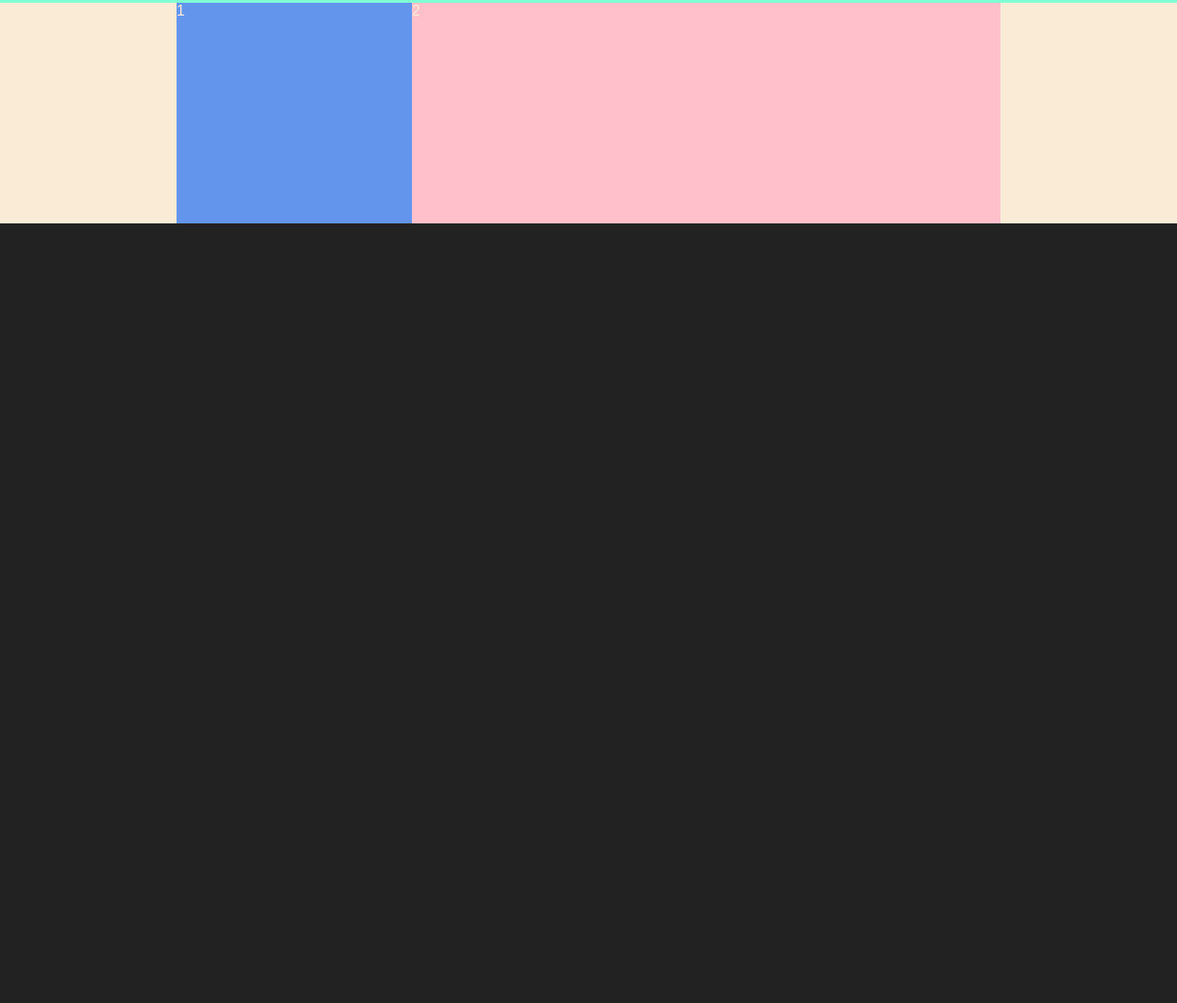
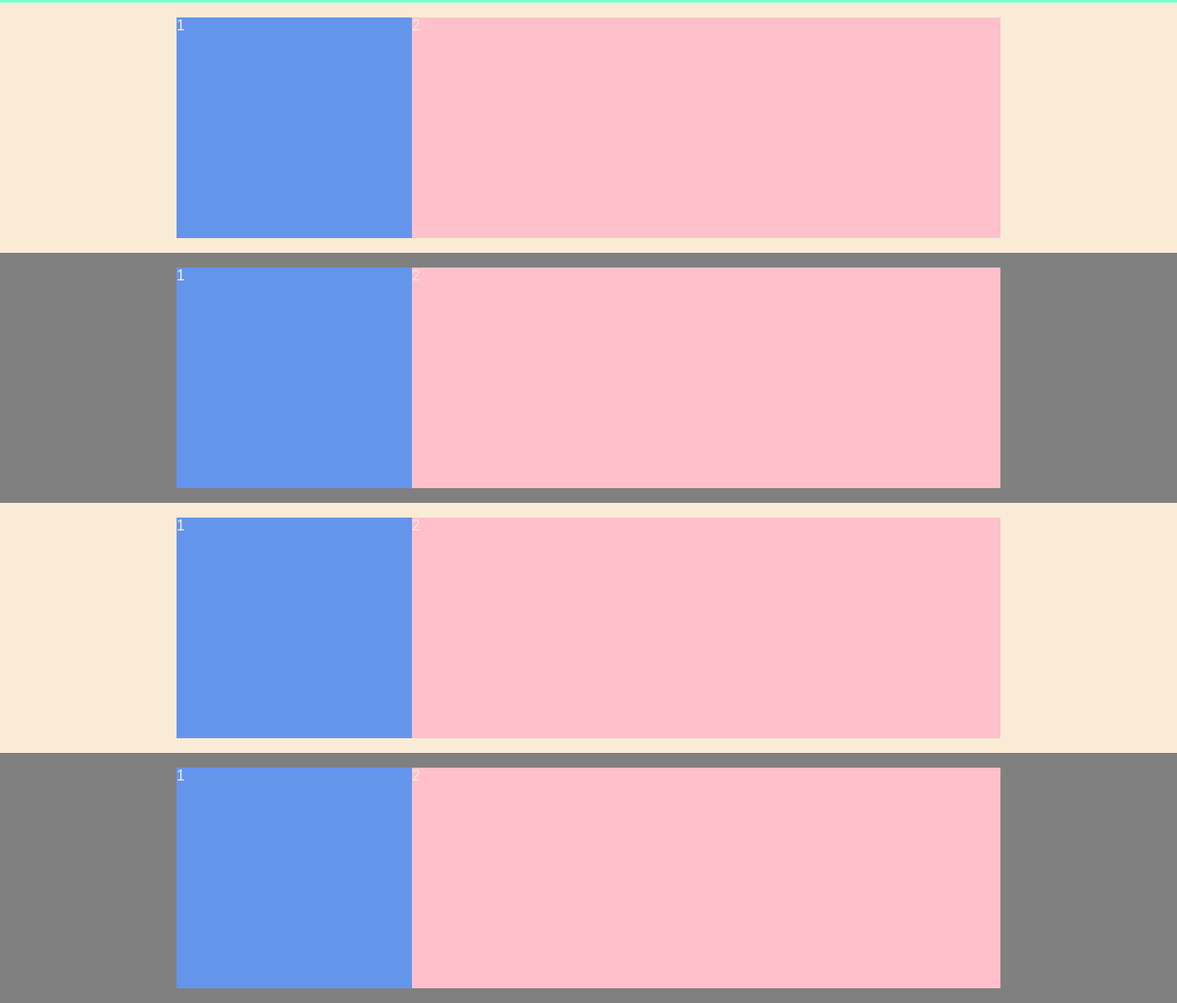
Before and after one commit to lucianocretella95/htmlcss-struttura-discord, a plain HTML site: page index.html/index.html in a window 1280 px wide. Shown: the part 319-1410 px from the top of the page at 92% size. Before the commit the page ends 800 px from the top, so only its background shows below. Drawn offline with Linux system fonts and the light colour scheme.

Commit message:
ultima commit

```diff
--- a/index.html/index.html
+++ b/index.html/index.html
@@ -27,6 +27,19 @@
             <section class="small-column">1</section>
             <section class="big-column">2</section>
         </div>
+        <div class="container3">
+            <section class="small-column">1</section>
+            <section class="big-column">2</section>
+        </div>
+        <div class="container4">
+            <section class="small-column">1</section>
+            <section class="big-column">2</section>
+        </div>
+        <div class="c5">
+            <section class="small-column">1</section>
+            <section class="big-column">2</section>
+        </div>
+        </div>
         <!-- <div class="container3">
             <section class="small-column">1</section>
             <section class="big-column">2</section>
--- a/style.css/style.css
+++ b/style.css/style.css
@@ -51,6 +51,8 @@ header{
     background-color:pink;
     width: 50%;
     height: 15rem;
+    margin-bottom: 1rem;
+    margin-top: 1rem;
 }
 
 
@@ -58,6 +60,8 @@ header{
     background-color: cornflowerblue;
     width: 20%;
     height: 15rem;
+    margin-bottom: 1rem;
+    margin-top: 1rem;
 }
 
 
@@ -66,6 +70,25 @@ header{
     justify-content: center;
     background-color: antiquewhite;
 }
+
+.container3{
+    display: flex;
+    justify-content: center;
+    background-color:grey;
+}
+
+.container4{
+    display: flex;
+    justify-content: center;
+    background-color: antiquewhite;
+}
+
+.c5{
+    display: flex;
+    justify-content: center;
+    background-color:grey;
+}
+
 
 /* .container3{
     display: flex;
```
